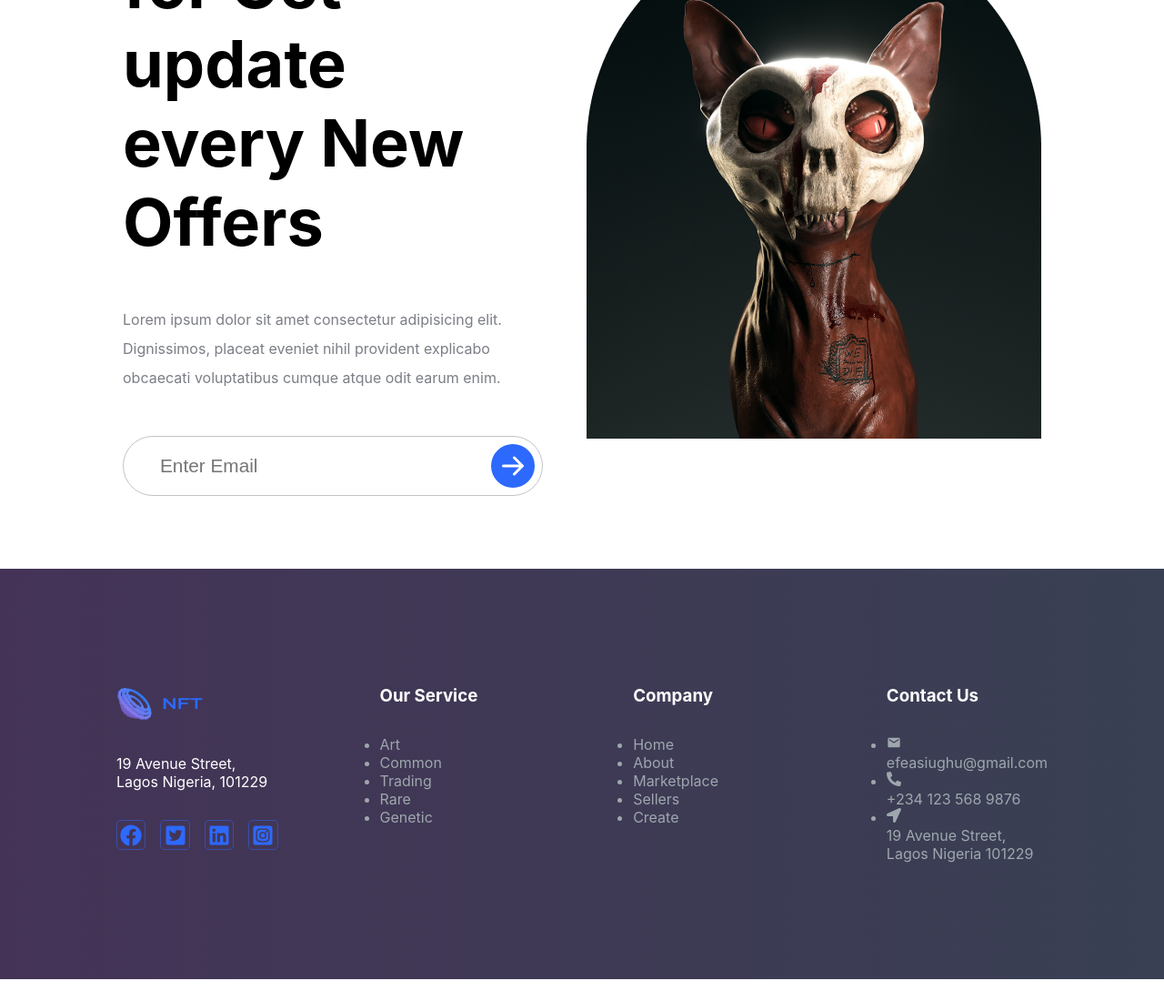
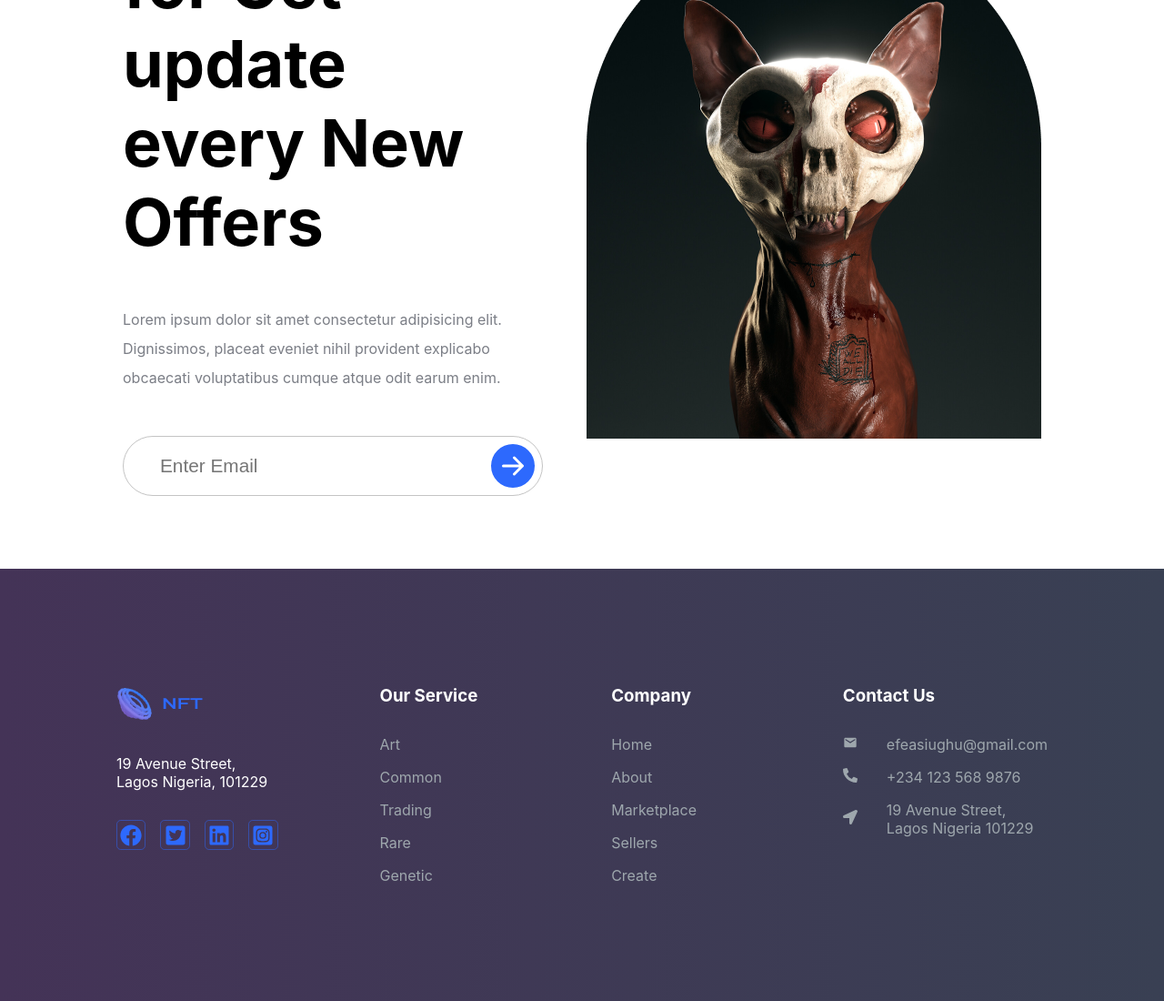
Before and after one commit to gift56/Nftlandingpage, a React (Create React App) app: page / in a window 1280 px wide. Shown: the part 4062-5162 px from the top of the page at 91% size. Before the commit the page ends 5138 px from the top, so only its background shows below. Built offline with nearby package versions, Linux system fonts and the light colour scheme.

Commit message:
stying ul area

```diff
--- a/src/components/Footer.jsx
+++ b/src/components/Footer.jsx
@@ -89,10 +89,10 @@ const Container = styled.footer`
          display: flex;
          flex-direction: column;
          gap: 2rem;
-        h3,.description {
+         h3,.description {
             color: #ffffff;
-        }
-        .social-icons{
+         }
+         .social-icons{
             display: flex;
             gap: 1rem;
             .icon{
@@ -108,6 +108,17 @@ const Container = styled.footer`
                     font-size: 1.5rem;
                 }
             }
+          }
+          ul{
+            list-style: none;
+            display: flex;
+            flex-direction: column;
+            gap: 1rem;
+            li{
+                display: flex;
+                gap: 2rem;
+                align-items: center;
+            }
+          }
         }
-      }
 `;
```
